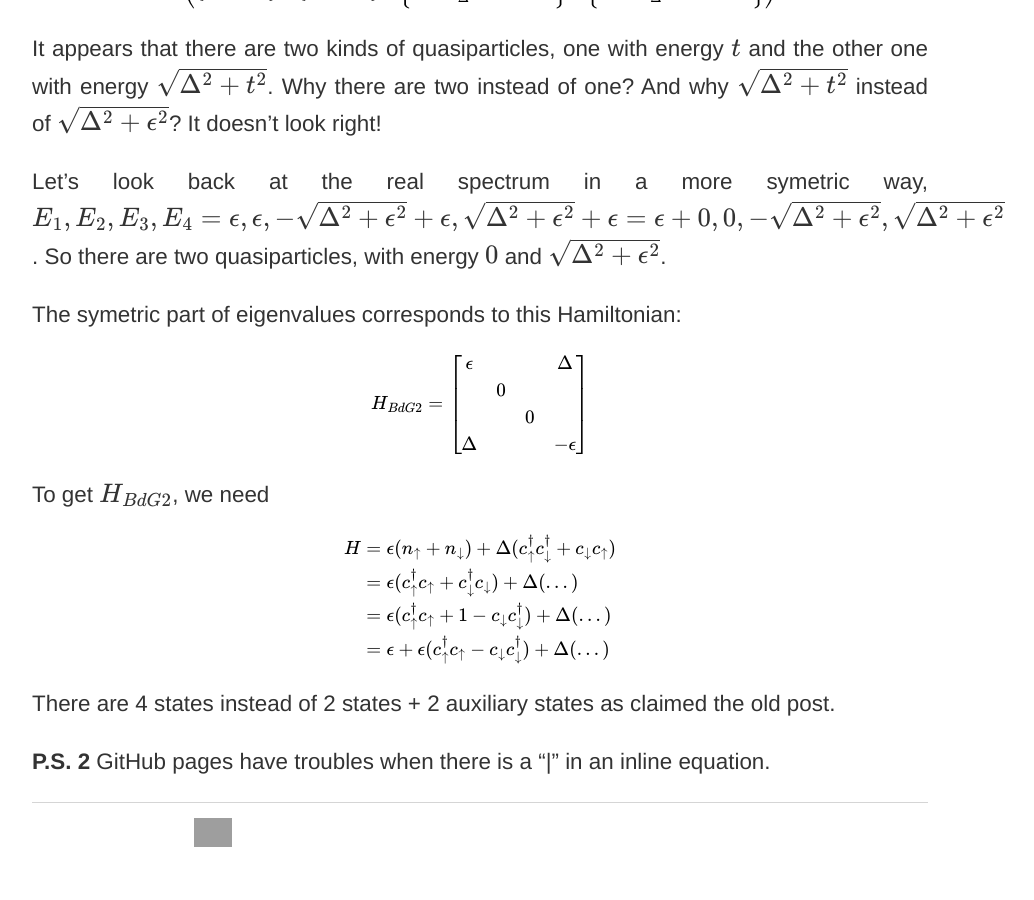
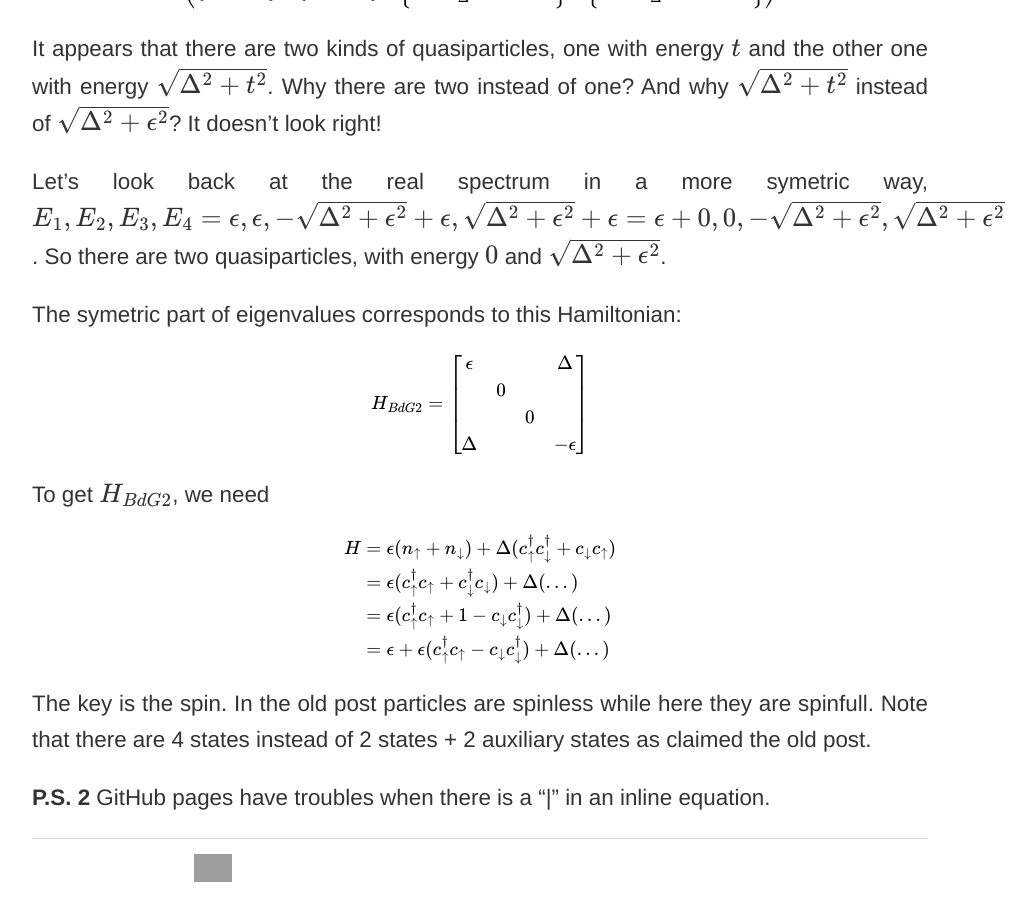
Before and after one commit to cover-me/cover-me.github.io, a Jekyll site: the page built from _posts/2020-05-08-The-phase-diagram-of-a-single-dot-coupled-to-a-superconductor.md, in a window 1280 px wide and 900 px high, scrolled down 2749 px. Shown: the whole window, without its empty margins (160-1194 px from the left). Built offline with Jekyll 4.4.1, drawn with Linux system fonts in a browser that asks for light colours; formulas are drawn with MathJax 3; before the commit the page ends 3614 px from its top, so only the background shows below that; grey boxes are pictures that could not be loaded.

Commit message:
Update 2020-05-08-The-phase-diagram-of-a-single-dot-coupled-to-a-superconductor.md

```diff
--- a/_posts/2020-05-08-The-phase-diagram-of-a-single-dot-coupled-to-a-superconductor.md
+++ b/_posts/2020-05-08-The-phase-diagram-of-a-single-dot-coupled-to-a-superconductor.md
@@ -139,7 +139,7 @@ H &= \epsilon (n_\uparrow + n_\downarrow) + \Delta (c^\dagger_\uparrow c^\dagger
 \end{align}
 $$
 
-There are 4 states instead of 2 states + 2 auxiliary states as claimed the old post.
+The key is the spin. In the old post particles are spinless while here they are spinfull. Note that there are 4 states instead of 2 states + 2 auxiliary states as claimed the old post.
 
 
 **P.S. 2**
```
